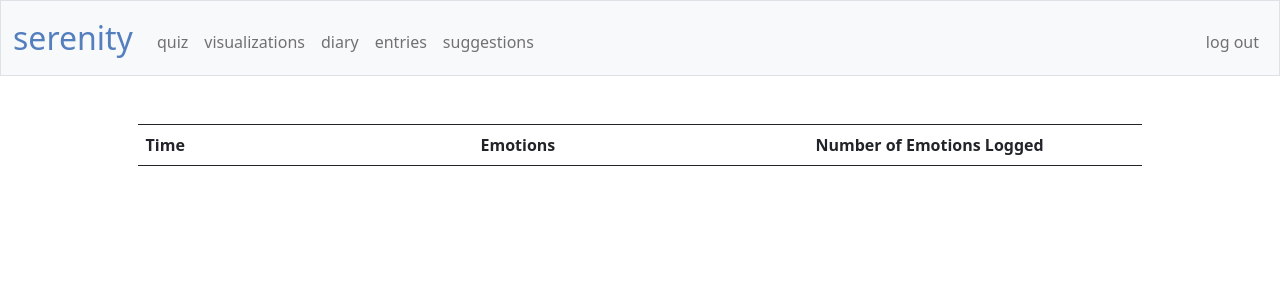
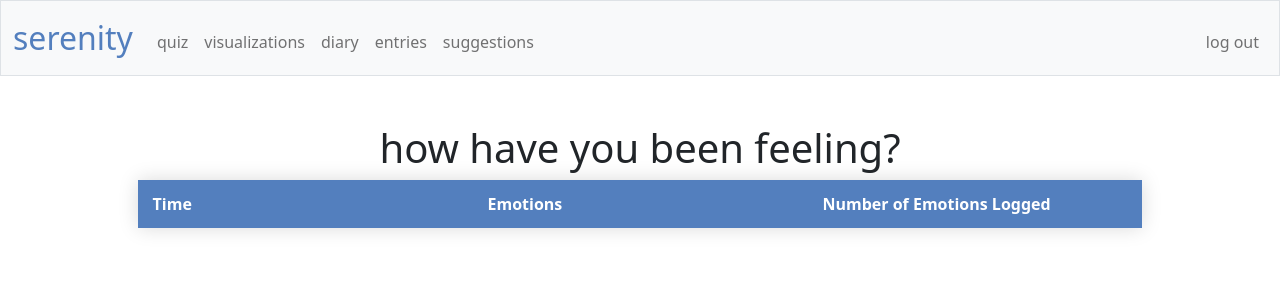
Before and after one commit to kelseyywu/serenity, a Flask app: page /viz in a window 1280 px wide. Shown: the top 300 px of the page. Run offline with Flask 2, Linux system fonts and the light colour scheme; a user stored in the database is signed in; data comes from the database, SQL or seed files in the repository; lists and menus that the app fills with data are empty; some libraries are stand-ins or nearby versions.

Commit message:
Fri, Dec 3, 2021, 7:15 PM +00:00

```diff
--- a/static/styles.css
+++ b/static/styles.css
@@ -19,29 +19,39 @@ nav .navbar-brand .blue
     color: #537fbe;
 }
 
-table {
+.styled-table {
+    border-collapse: collapse;
     background-color: transparent;
     margin: auto;
     margin-bottom: 1rem;
     width: 80%;
     table-layout: fixed;
+    min-width: 400px;
+    box-shadow: 0 0 20px rgba(0, 0, 0, 0.15);
 }
 
-
-table th,
-table td {
-    padding: 0.5rem;
-    vertical-align: center;
+.styled-table thead tr {
+    background-color: #537fbe;
+    color: #ffffff;
     text-align: left;
 }
 
-tr {
-    border: solid;
-    border-width: 1px 0;
-  }
+.styled-table th,
+.styled-table td {
+    padding: 12px 15px;
+    text-align: left;
+}
 
-tbody tr:nth-of-type(odd) {
-    background-color: rgb(179, 208, 255, 0.3)
+.styled-table tbody tr {
+    border-bottom: 1px solid #dddddd;
+}
+
+.styled-table tbody tr:nth-of-type(even) {
+    background-color: #f3f3f3;
+}
+
+.styled-table tbody tr:last-of-type {
+    border-bottom: 2px solid #537fbe;
 }
 
 .clock {
--- a/templates/entries.html
+++ b/templates/entries.html
@@ -24,7 +24,7 @@
     <body>
         <header><h1 style="text-align:center">diary entries</h1></header>
         <br>
-            <table>
+            <table class="styled-table">
 
                 <thead>
                     <tr>
--- a/templates/viz.html
+++ b/templates/viz.html
@@ -5,7 +5,8 @@
 {% endblock %}
 
 {% block main %}
-    <table>
+    <header><h1 style="text-align:center">how have you been feeling?</h1></header>
+    <table class="styled-table">
         <thead>
             <tr>
                 <th>Time</th>
```
Also changed, not shown: 1 other file.
